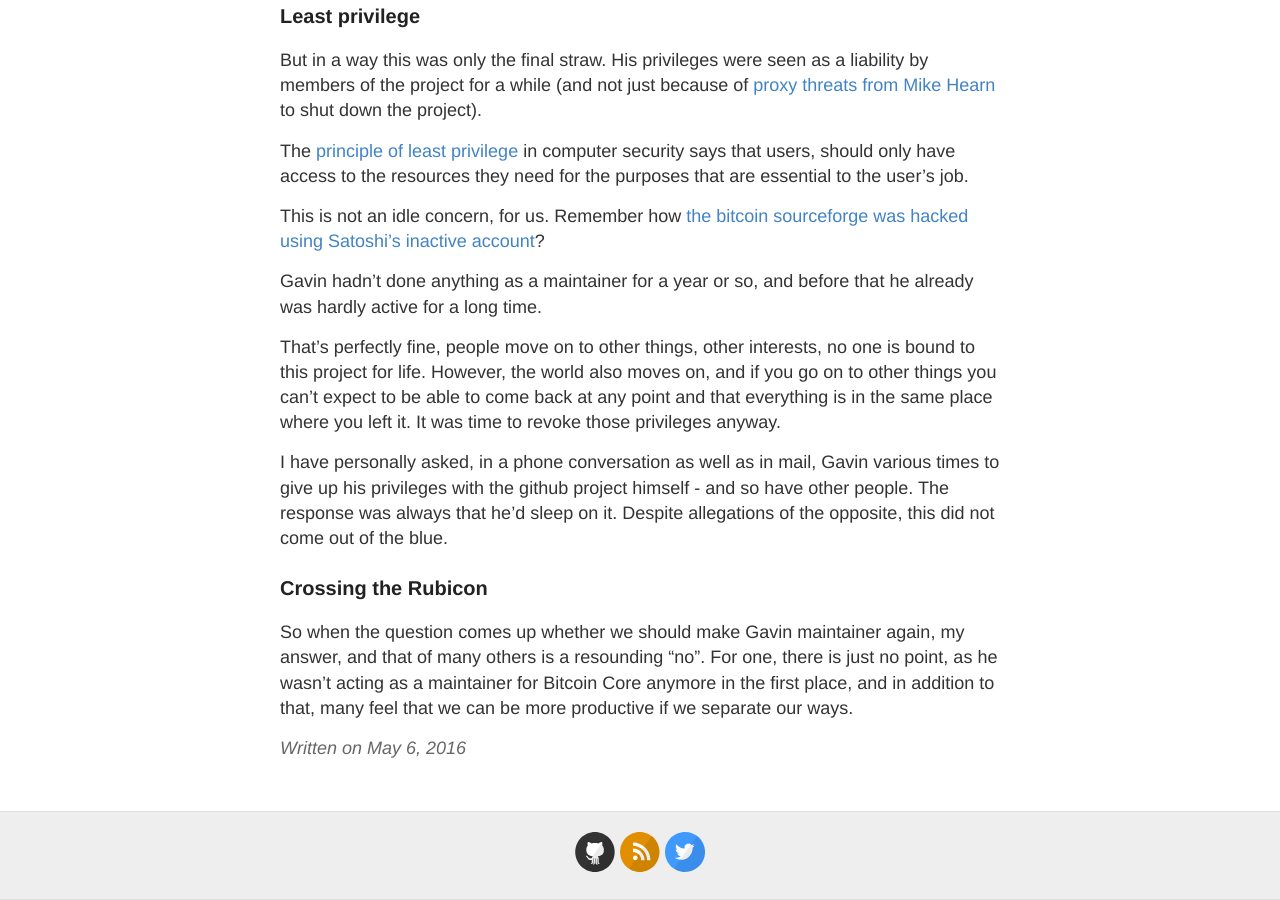
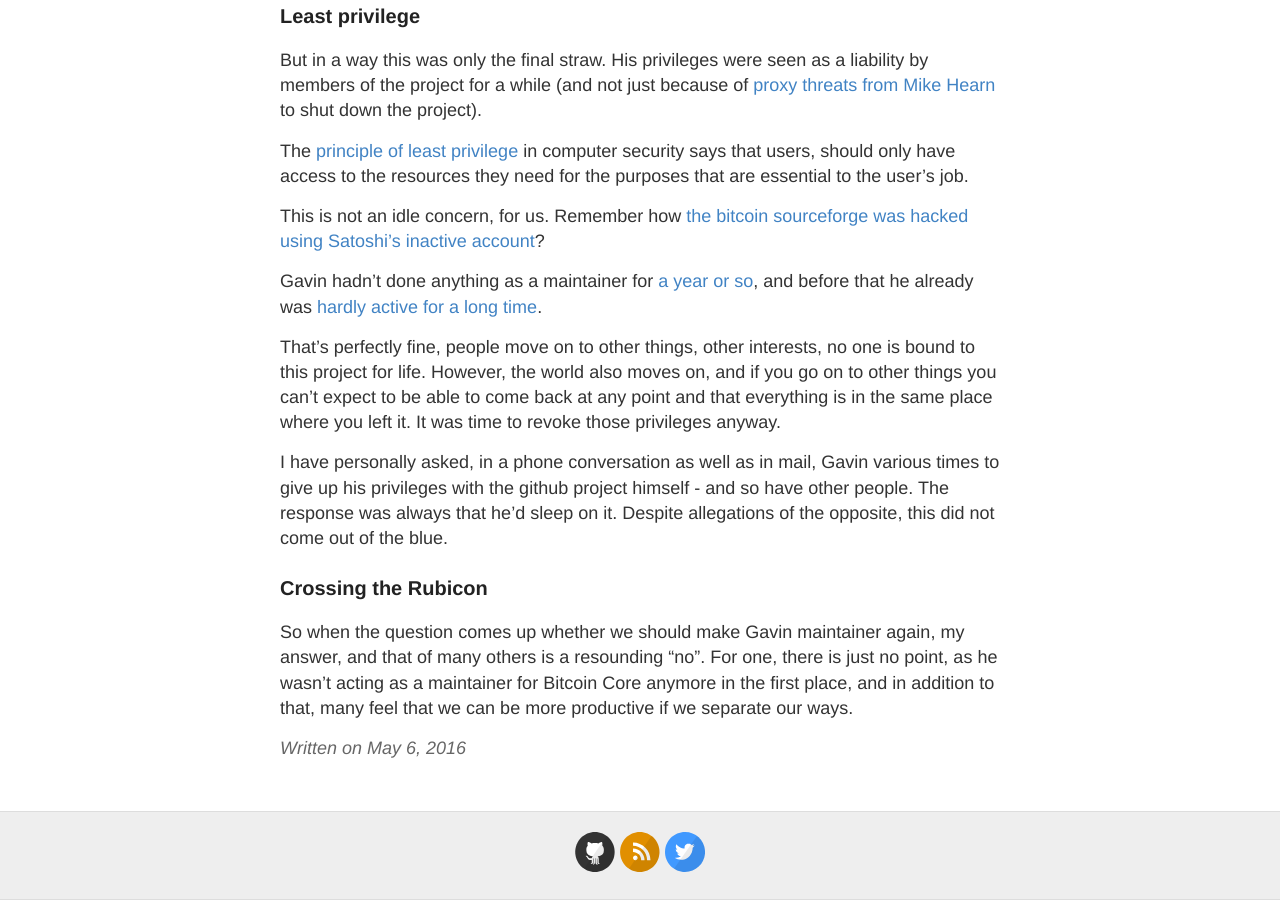
Before and after one commit to laanwj/laanwj.github.io, a Jekyll site: the page built from _posts/2016-05-06-hostility-scams-and-moving-forward.md, in a window 1280 px wide and 900 px high, scrolled down 1745 px. Built offline with Jekyll 4.4.1, drawn with Linux system fonts in a browser that asks for light colours; part of the change alters nothing that is shown.

```diff
--- a/_posts/2016-05-06-hostility-scams-and-moving-forward.md
+++ b/_posts/2016-05-06-hostility-scams-and-moving-forward.md
@@ -87,8 +87,8 @@ job.
 This is not an idle concern, for us. Remember how
 [the bitcoin sourceforge was hacked using Satoshi's inactive account](https://news.ycombinator.com/item?id=8287905)?
 
-Gavin hadn't done anything as a maintainer for a year or so, and before that
-he already was hardly active for a long time.
+Gavin hadn't done anything as a maintainer for [a year or so](https://github.com/bitcoin/bitcoin/commit/3c60937ce6a251e565e169715ebb2f3dd76825c4), and before that
+he already was [hardly active for a long time](https://github.com/bitcoin/bitcoin/commits?author=gavinandresen).
 
 That's perfectly fine, people move on to other things, other interests, no one
 is bound to this project for life. However, the world also moves on, and if
```
